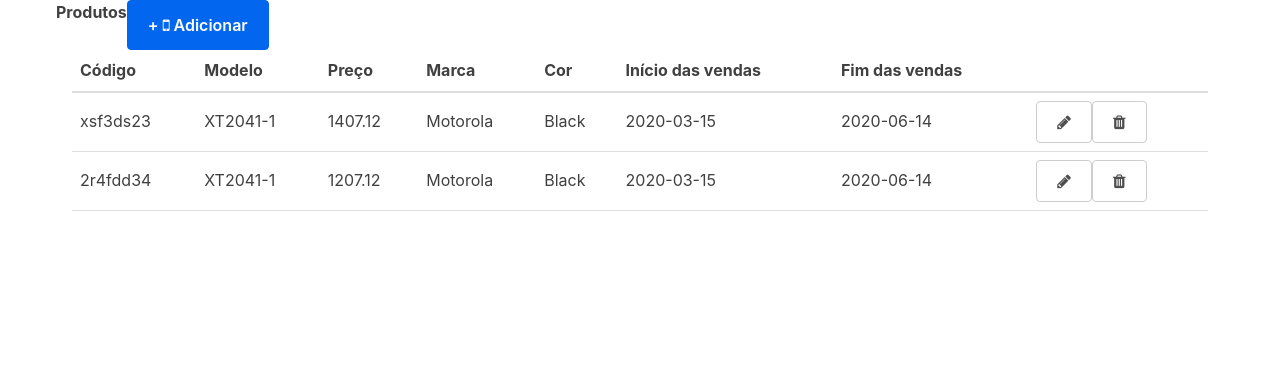
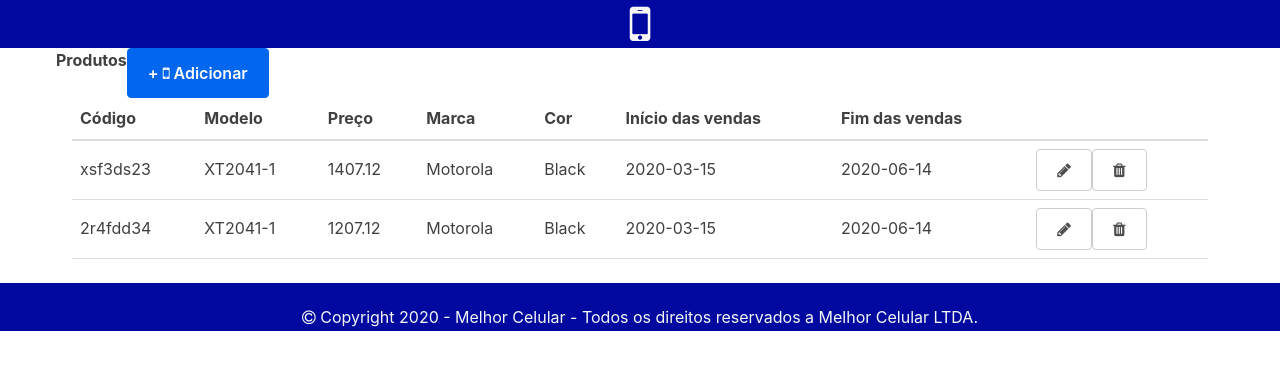
Before and after one commit to alessandroliver/teste-front-end, a React (Create React App) app: page / in a window 1280 px wide. Shown: the top 370 px of the page. Built offline with nearby package versions, Linux system fonts and the light colour scheme.

Commit message:
Add header and footer

```diff
--- a/src/App.js
+++ b/src/App.js
@@ -2,6 +2,9 @@ import React, { useState, Fragment } from 'react'
 import AddProductForm from './forms/AddProductForm'
 import EditProductForm from './forms/EditProductForm'
 import ProductTable from './tables/ProductTable'
+
+import Header from '../src/template/Header'
+import Footer from '../src/template/Footer'
 
 import './App.css'
 
@@ -81,6 +84,8 @@ const App = () => {
 	}
 
 	return (
+		<React.Fragment>
+		<Header />
 		<div className="container">
 			<div className="flex-column">
 				<div id = 'frame1' className="flex-large">
@@ -113,6 +118,8 @@ const App = () => {
 				</div>
 			</div>
 		</div>
+		<Footer />
+		</React.Fragment>
 	)
 }
 
--- /dev/null
+++ b/src/template/Footer.css
@@ -0,0 +1,7 @@
+footer.footer {
+    display: flex;
+    justify-content: center;
+    background-color: #00099F;
+    color: #f6f6f6;
+    padding-top: 22px;
+}
--- /dev/null
+++ b/src/template/Footer.js
@@ -0,0 +1,10 @@
+import './Footer.css'
+import React from 'react'
+
+export default props =>
+    <footer className="footer">
+        <span>
+        <i className="fa fa-copyright"></i> Copyright 2020 - Melhor Celular -
+            Todos os direitos reservados a Melhor Celular LTDA.
+        </span>
+    </footer>
--- /dev/null
+++ b/src/template/Header.css
@@ -0,0 +1,7 @@
+header.header {
+    display: flex;
+    align-items: center;
+    justify-content: center;
+    background-color: #00099F;
+    color: #f6f6f6;
+}
--- /dev/null
+++ b/src/template/Header.js
@@ -0,0 +1,7 @@
+import './Header.css'
+import React from 'react'
+
+export default props =>
+    <header className="header d-flex flex-column">
+        <i class="fa fa-mobile fa-3x"></i>
+    </header>
```
